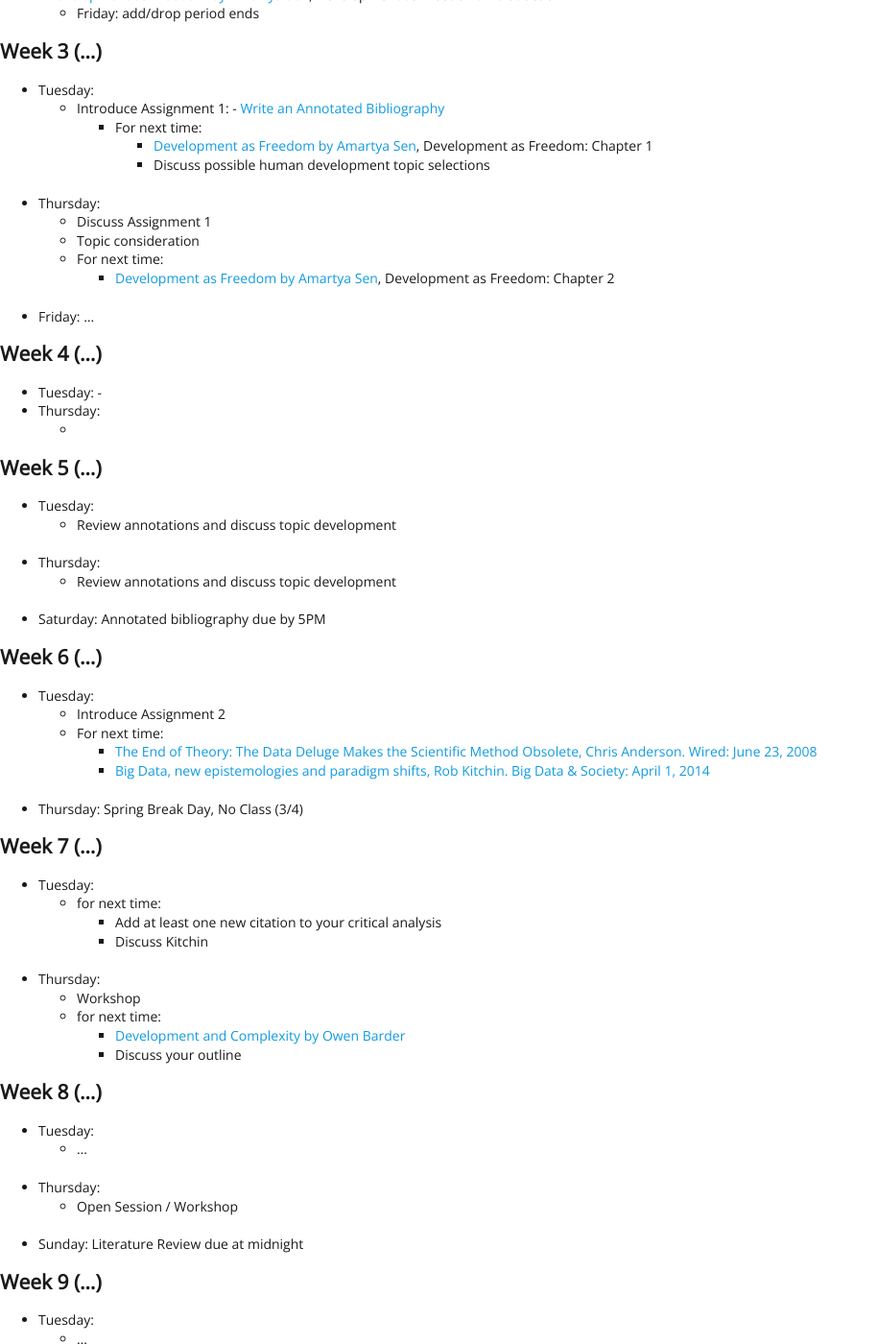
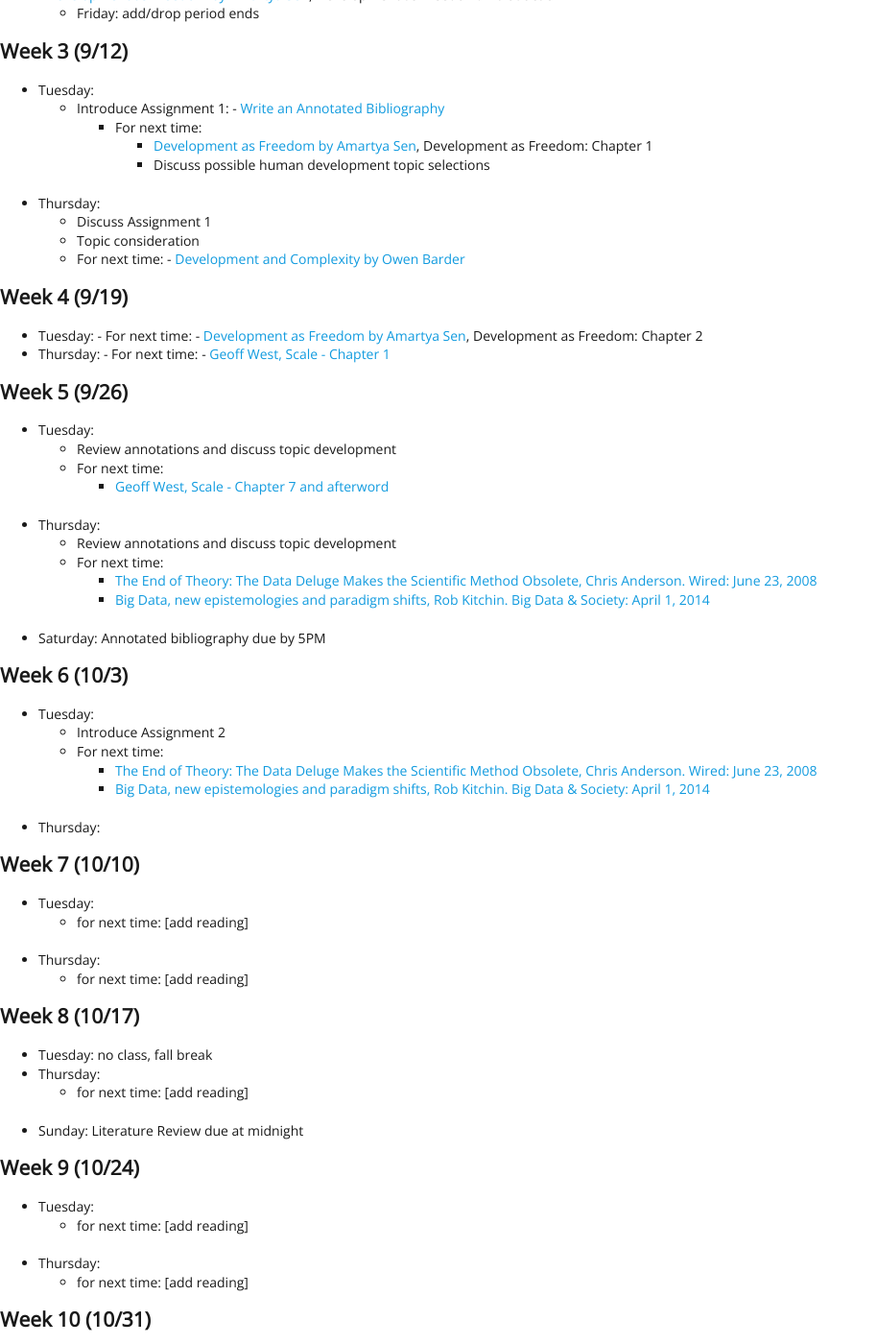
Before and after one commit to EMBrewer/dat150, a Jekyll site: the page built from _posts/2021-09-17-schedule.md, in a window 1280 px wide and 1400 px high, scrolled down 723 px. Shown: the whole window at 96% size, without its empty margins (0-914 px from the left). Built offline with Jekyll 4.4.1, drawn with Linux system fonts in a browser that asks for light colours; our own code applies the rules of GitHub Pages for plain Markdown files; some of the changed text lies outside the part shown.

Commit message:
Update 2021-09-17-schedule.md

```diff
--- a/_posts/2021-09-17-schedule.md
+++ b/_posts/2021-09-17-schedule.md
@@ -1,13 +1,13 @@
 # Semester Schedule
 
-## Week 1 (...)
+## Week 1 (9/1)
 - Thursday:
 	- Introductions
 		- Zoom, Slack, Blackboard & the Syllabus
 	- For next time:
 		- [Getting Started](https://tyler-frazier.github.io/dsbook/getting_started.html)
 
-## Week 2 (...)
+## Week 2 (9/5)
 - Tuesday:
 	- Using Markdown & Github
 	- [Don’t forget people in the use of big data for development, Joshua Blumenstock.  Nature: Sept. 10, 2018](https://www.nature.com/articles/d41586-018-06215-5)
@@ -27,7 +27,7 @@
   		- [Development as Freedom by Amartya Sen](https://dsfall21.slack.com/files/U02DA5H2NGJ/F02E98U4ERX/sen_devfree_intro_2.pdf), Development as Freedom: Introduction
 	- Friday: add/drop period ends
 
-## Week 3 (...)
+## Week 3 (9/12)
 - Tuesday:
 	- Introduce Assignment 1:
 	  	- [Write an Annotated Bibliography](assignment1.html)
@@ -38,92 +38,91 @@
 	- Discuss Assignment 1
 	- Topic consideration
 	- For next time:
-		- [Development as Freedom by Amartya Sen](https://slack-files.com/TFB8EJWF3-F019P8YMQR4-959290c40c), Development as Freedom: Chapter 2
-- Friday: ...
+	  	- [Development and Complexity by Owen Barder](https://www.youtube.com/watch?v=02EZPxPcFqs)
 
-## Week 4 (...)
+## Week 4 (9/19)
 - Tuesday:
-	-
+  	- For next time:
+  		- [Development as Freedom by Amartya Sen](...), Development as Freedom: Chapter 2
 - Thursday:
-	-
+  	- For next time:
+		- [Geoff West, Scale - Chapter 1](...)
 
-## Week 5 (...)
+## Week 5 (9/26)
 - Tuesday:
 	- Review annotations and discuss topic development
+	- For next time:
+		- [Geoff West, Scale - Chapter 7 and afterword](...)
 - Thursday:
 	- Review annotations and discuss topic development
+	- For next time:
+		- [The End of Theory: The Data Deluge Makes the Scientific Method Obsolete, Chris Anderson.  Wired: June 23, 2008](https://www.wired.com/2008/06/pb-theory/)
+		- [Big Data, new epistemologies and paradigm shifts, Rob Kitchin.  Big Data & Society: April 1, 2014](https://journals.sagepub.com/doi/full/10.1177/2053951714528481)
 - Saturday: Annotated bibliography due by 5PM
 
-## Week 6 (...)
+## Week 6 (10/3)
 - Tuesday:
 	- Introduce Assignment 2
 	- For next time:
 		- [The End of Theory: The Data Deluge Makes the Scientific Method Obsolete, Chris Anderson.  Wired: June 23, 2008](https://www.wired.com/2008/06/pb-theory/)
 		- [Big Data, new epistemologies and paradigm shifts, Rob Kitchin.  Big Data & Society: April 1, 2014](https://journals.sagepub.com/doi/full/10.1177/2053951714528481)
-- Thursday: Spring Break Day, No Class (3/4)
+- Thursday:
 
-## Week 7 (...)
+## Week 7 (10/10)
 - Tuesday:
-	- for next time:
-		- Add at least one new citation to your critical analysis
-		- Discuss Kitchin
+	- for next time: [add reading]
 - Thursday:
-	- Workshop
-	- for next time:
-		- [Development and Complexity by Owen Barder](https://www.youtube.com/watch?v=02EZPxPcFqs)
-		- Discuss your outline
+	- for next time: [add reading]
 
-## Week 8 (...)
-- Tuesday:
-	- ...
+## Week 8 (10/17)
+- Tuesday: no class, fall break
 - Thursday:
-	- Open Session / Workshop
+	- for next time: [add reading]
 - Sunday: Literature Review due at midnight
 
-## Week 9 (...)
+## Week 9 (10/24)
 - Tuesday:
-	- ...
+	- for next time: [add reading]
 - Thursday:
-	- ...
+	- for next time: [add reading]
 
-## Week 10 (...)
+## Week 10 (10/31)
 - Tuesday:
-	- ...
+	- for next time: [add reading]
 - Thursday:
-	- ...
+	- for next time: [add reading]
 
-## Week 11 (...)
-- Tuesday: ...
+## Week 11 (11/7)
+- Tuesday:
+  	- for next time: [add reading]
 - Thursday:
-	- Open Session / Workshop
-	- for next time:
-	   - [Scale by Geoff West](https://wmdsp.slack.com/files/U01JVGU7TGE/F01TP4Y055Y/west_scale.pdf)
+	- for next time: [add reading]
 
-## Week 12 (...)
+## Week 12 (11/14)
 - Tuesday:
-	- ...
+	- for next time: [add reading]
 - Thursday:
-	- ...
+	- for next time: [add reading]
 
-## Week 13 (...)
+## Week 13 (11/21)
 - Tuesday:
-	- ...
+	- for next time: [add reading]
 - Thursday:
-	- ...
+	- Planning final presentations
 - Sunday: Methods paper due at midnight
 
 
-## Week 14 (...)
+## Week 14 (11/28)
 - Tuesday:
-	- ...
+	- Workshop
 - Thursday:
-	- ...
+	- Final Presentations
 
-## Week 15 (...)
+## Week 15 (12/5)
 - Tuesday:
-	- ...
+	- Final Presentations
 - Thursday: Last day of class
-	- ...
+	- Final Presentations
 
 ## Final
-- Final Project is due on the last day of the finals period at 5PM.
+- Research plan is due no later than December 21st by 5PM.
```
